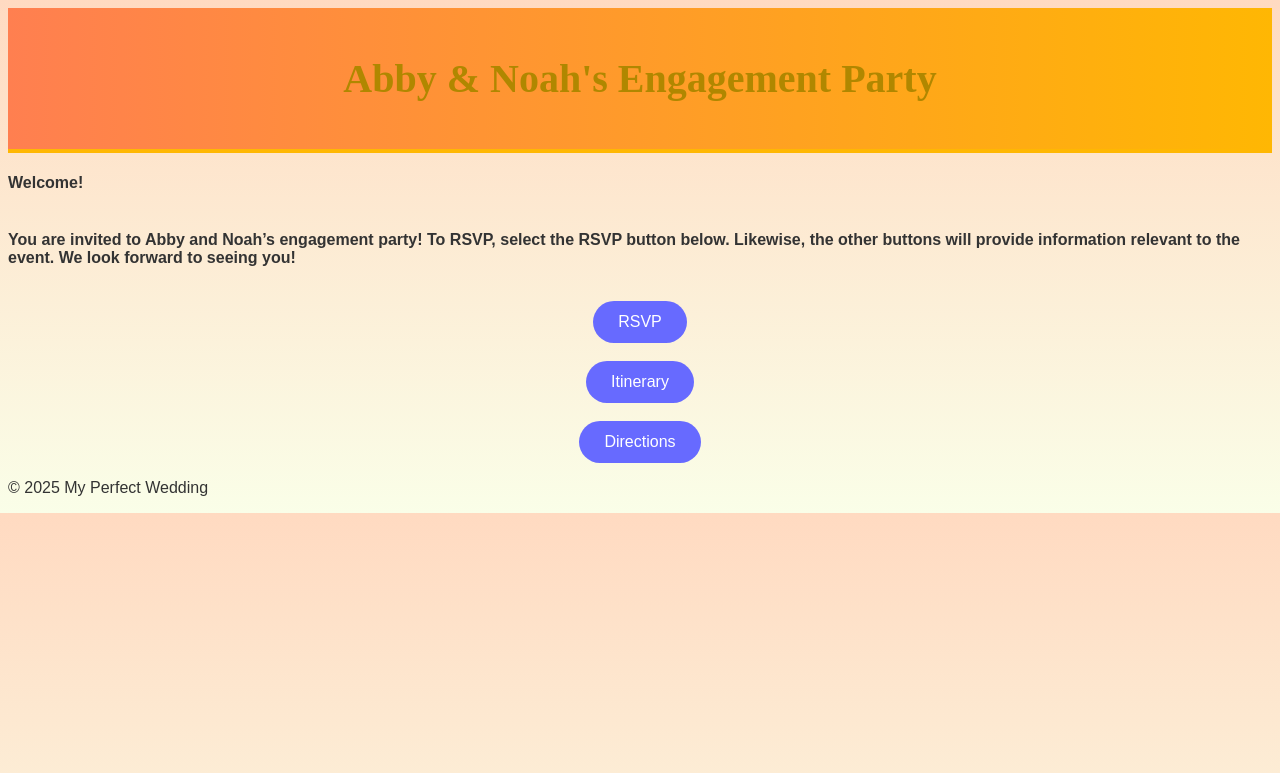
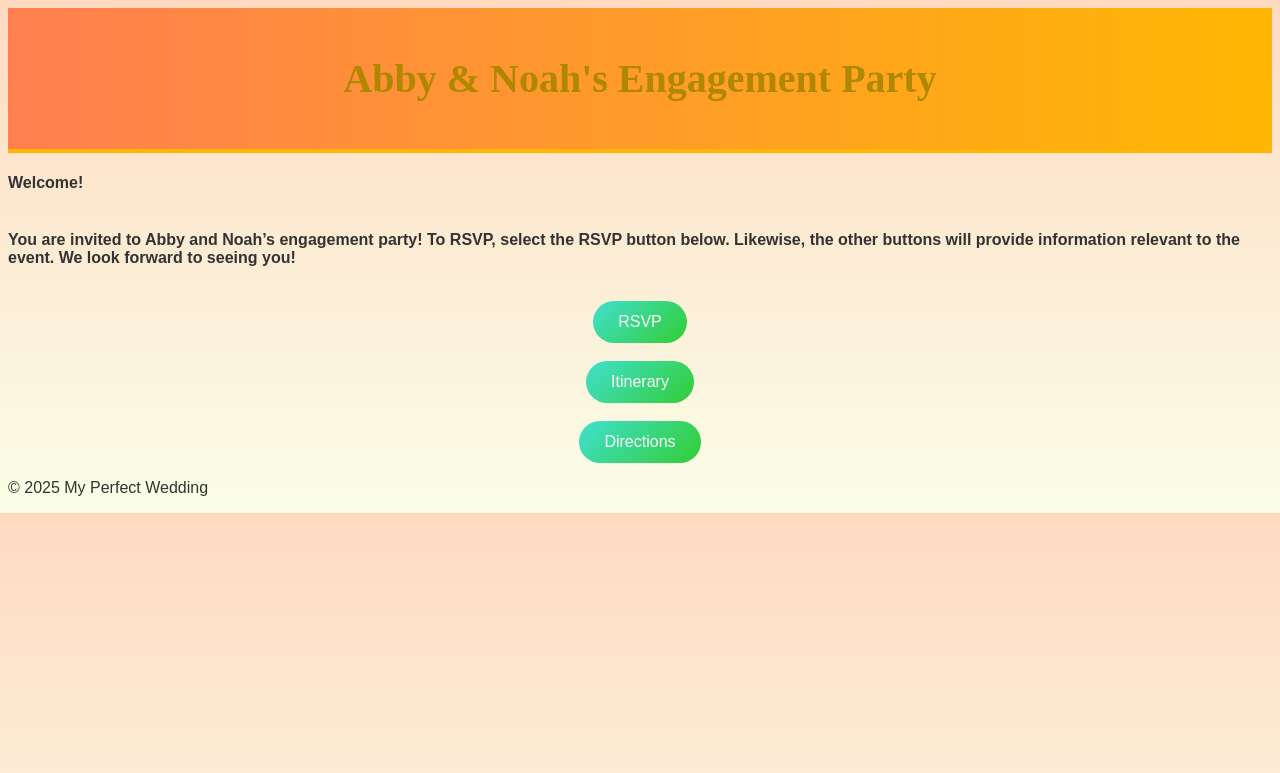
Before and after one commit to GitHerDone17/MyPerfectWedding, a Jekyll site: the page built from index.md, in a window 1280 px wide. Shown: the top 773 px of the page. Built offline with Jekyll 4.4.1, drawn with Linux system fonts in a browser that asks for light colours; our own code applies the rules of GitHub Pages for plain Markdown files.

Commit message:
Update custom.css

```diff
--- a/assets/css/custom.css
+++ b/assets/css/custom.css
@@ -21,6 +21,17 @@ h1 {
   font-size: 2.5rem; /* Make it bold and welcoming */
 }
 
-a:hover {
-  color: #F4A261; /* Light peach for hover */
+button {
+  background: linear-gradient(135deg, #40E0D0, #32CD32); /* Turquoise to lime green */
+  color: white;
+  padding: 10px 20px;
+  border: none;
+  border-radius: 30px;
+  font-size: 1rem;
+  cursor: pointer;
+  transition: background 0.3s ease;
 }
+
+button:hover {
+  background: linear-gradient(135deg, #32CD32, #40E0D0); /* Reverse gradient */
+}
```
